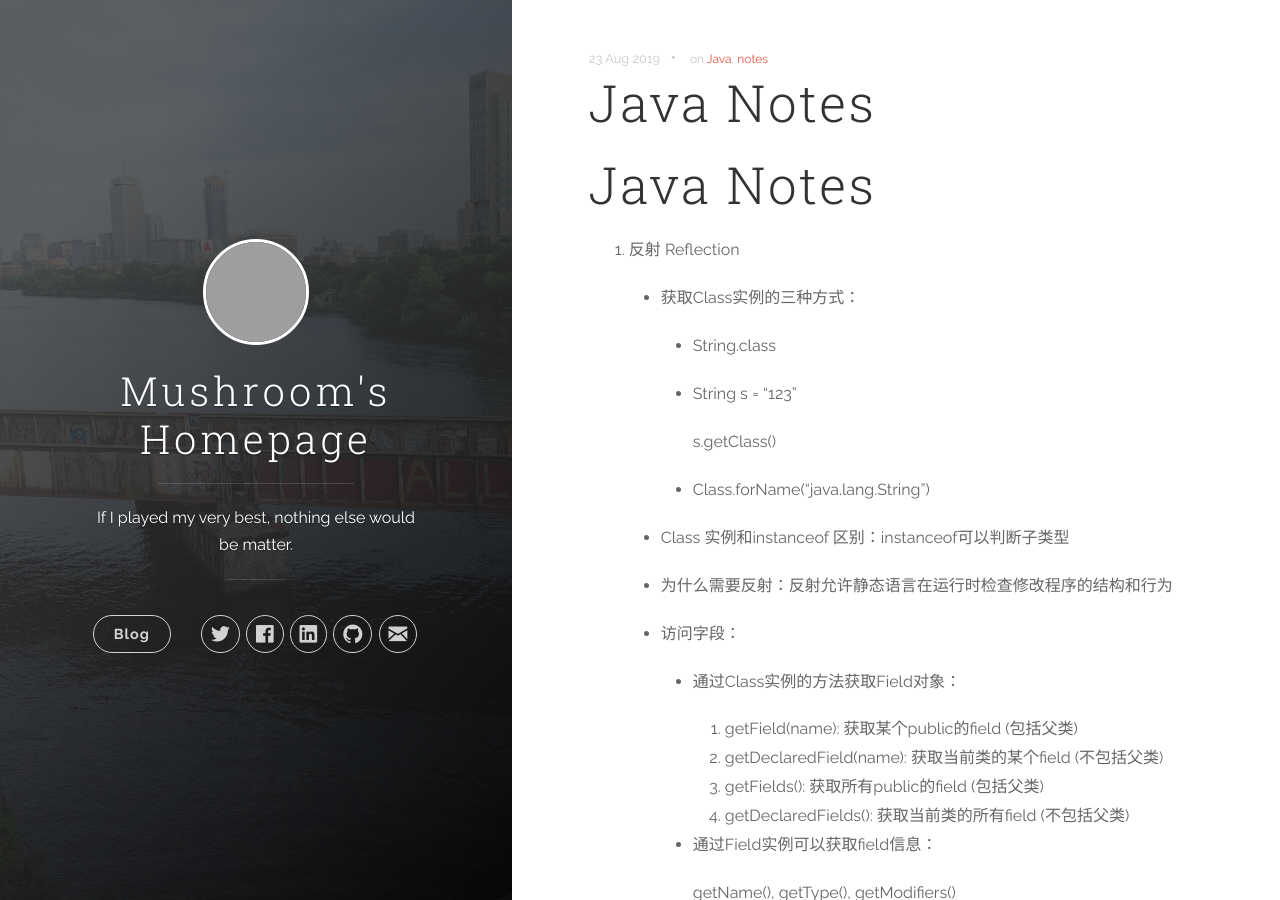
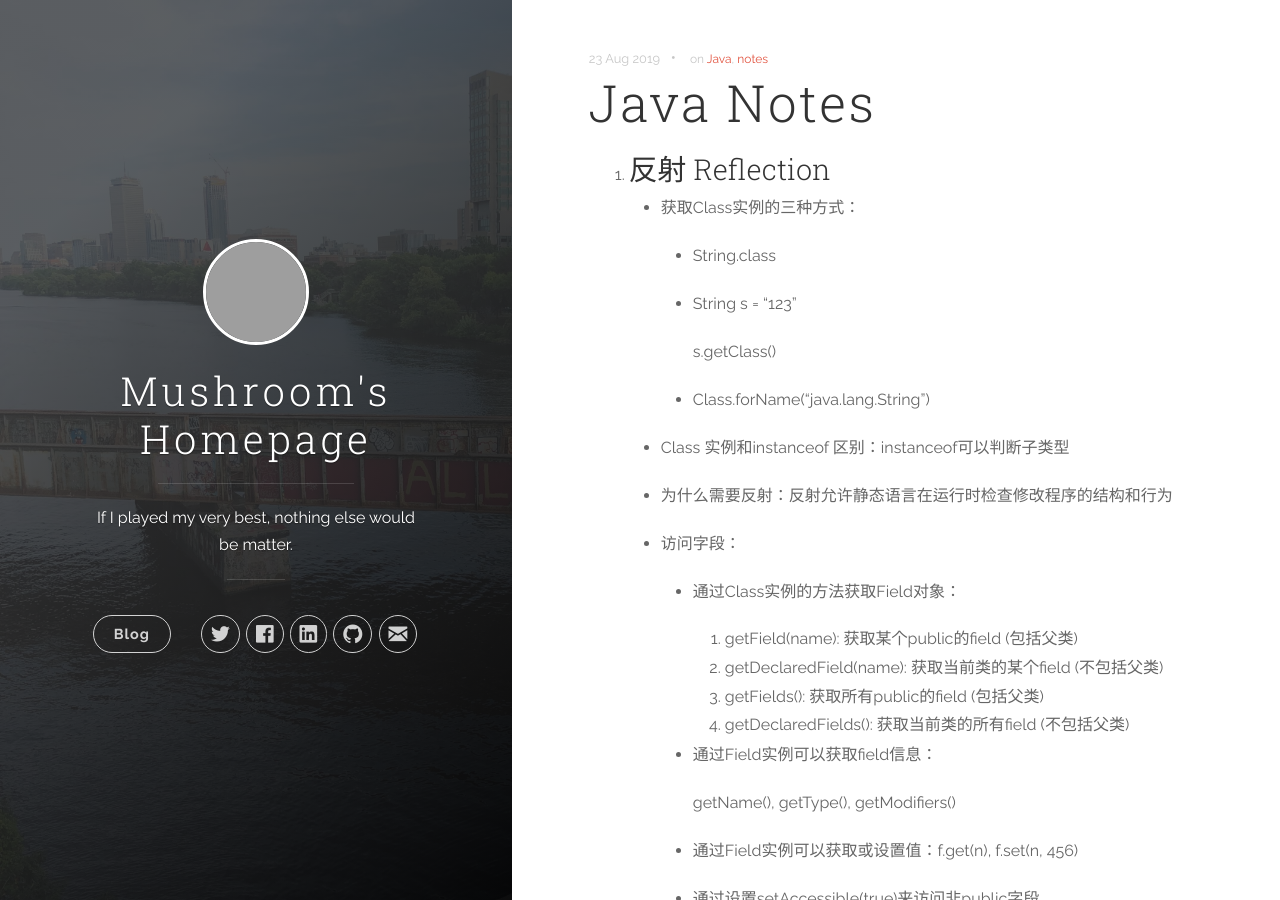
Before and after one commit to MushroomLin/mushroomlin.github.io, a Jekyll site: the page built from _posts/2019-08-23-Java-Notes.md, in a window 1280 px wide and 900 px high, cut to the strip 0-900 px from the top of the window. Built offline with Jekyll 4.4.1, drawn with Linux system fonts in a browser that asks for light colours; grey boxes are pictures that could not be loaded.

Commit message:
Update JavaNotes

```diff
--- a/_posts/2019-08-23-Java-Notes.md
+++ b/_posts/2019-08-23-Java-Notes.md
@@ -6,9 +6,9 @@ tags: [Java, notes]
 
 ---
 
-# Java Notes
 
-1. 反射 Reflection
+
+1. ### 反射 Reflection
 
    * 获取Class实例的三种方式：
 
@@ -79,7 +79,7 @@ tags: [Java, notes]
 
 
 
-2. 注解 Annotation
+2. ### 注解 Annotation
 
    * 注解是放在Java源码的类、方法、字段、参数前的一种标签，本身不影响程序逻辑
 
@@ -129,7 +129,7 @@ tags: [Java, notes]
 
 
 
-3. 泛型 Generics
+3. ### 泛型 Generics
 
    * 什么是泛型：泛型就是一种模板，例如ArrayList\<T\>, 在代码中为用到的类创建对应类型，编译器可以针对类型做检查，泛型在继承的时候T不能变（T没有继承关系）
 
@@ -204,7 +204,7 @@ tags: [Java, notes]
 
 
 
-4. Java集合 Collections
+4. ### Java集合 Collections
 
    * Java集合类定义在java.util包中，包括List, Set, Map等
 
@@ -291,7 +291,7 @@ tags: [Java, notes]
 
 
 
-5. Java I/O
+5. ### Java I/O
 
     * 字节流byte: InputStream/OutputStream
 
```
